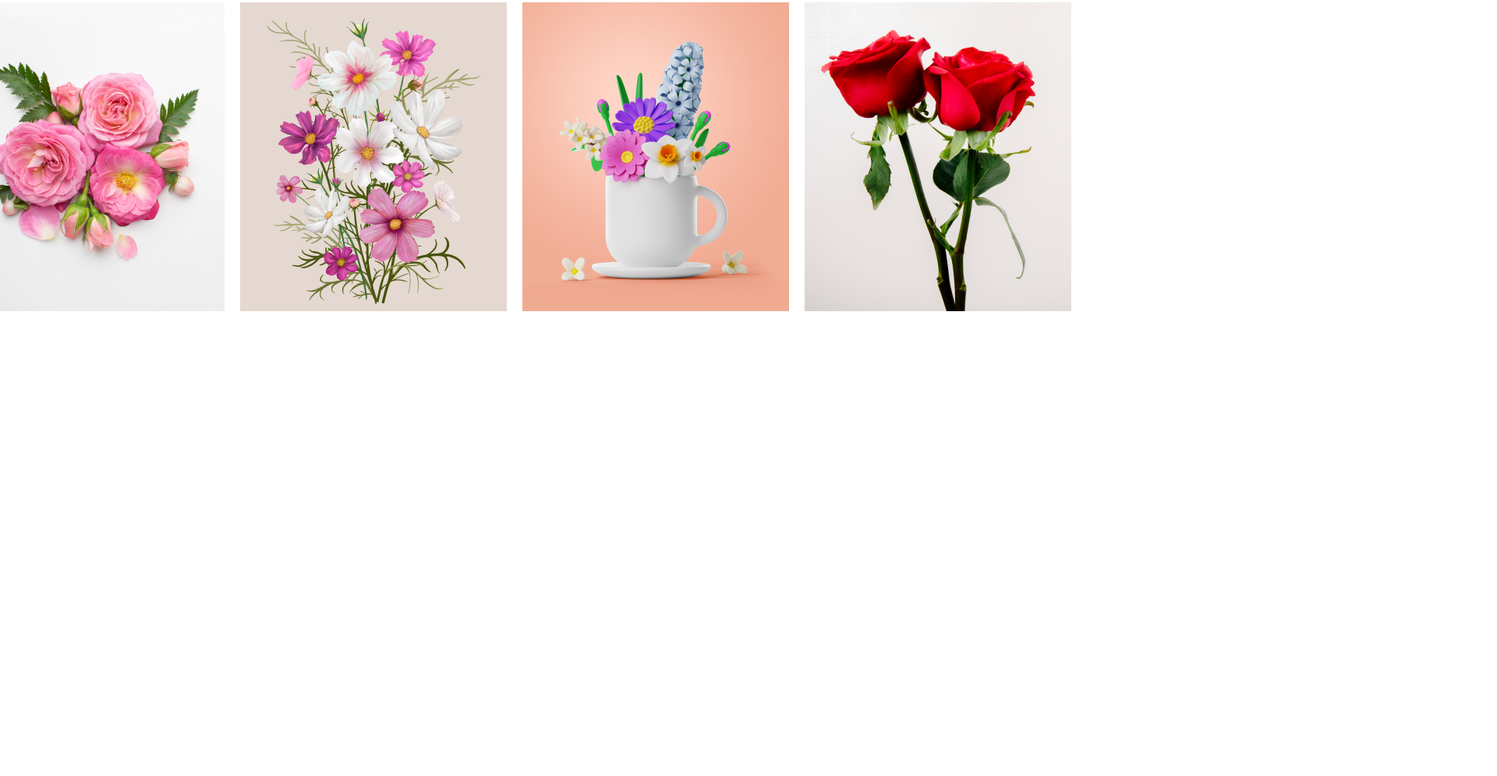
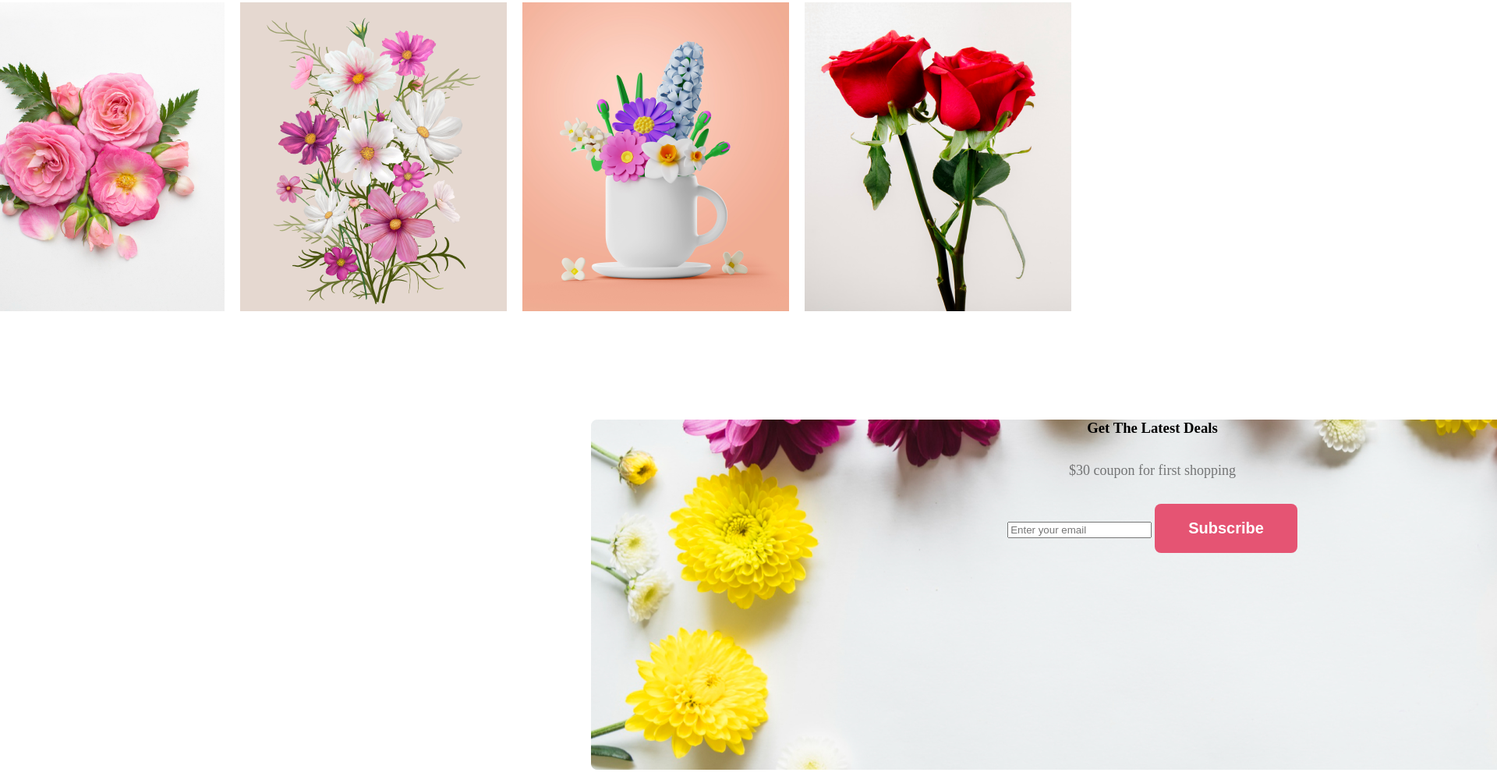
Before and after one commit to sojib550/flower-shop-a, a plain HTML site: page index.html in a window 1280 px wide. Shown: the part 3262-4257 px from the top of the page at 78% size, 1920 px wide, since content can reach past the window. Before the commit the page ends 3681 px from the top, so only its background shows below. Drawn offline with Linux system fonts and the light colour scheme.

Commit message:
complete deal section

```diff
--- a/index.html
+++ b/index.html
@@ -79,6 +79,19 @@
                 </ul>
             </div>
         </section>
+        <section class="dealp">
+            <div class="dealm">
+                <h3 id="dealt class=" dealv">Get The Latest Deals</h3>
+                <p id="dealp" class="dealv" ;>$30 coupon for first shopping</p>
+                <form>
+                <label for="email">
+                    <input type="text" id="email" placeholder="Enter your email">
+                </label>
+                <button >Subscribe</button>
+                </form>
+
+            </div>
+        </section>
     </main>
 </body>
 
--- a/styles/style.css
+++ b/styles/style.css
@@ -160,15 +160,54 @@ nav div {
     font-size: 40px;
     font-weight: 800;
 }
-.instap{
+
+.instap {
     color: rgba(39, 39, 39, 0.60);
-font-size: 18px;
-font-weight: 400;
-line-height: 30px;
+    font-size: 18px;
+    font-weight: 400;
+    line-height: 30px;
 }
-.react{
+
+.react {
     list-style: none;
     display: flex;
     justify-content: center;
     gap: 20px;
 }
+
+.dealm {
+    background-image: url("/Flower\ Asset/Rectangle 9.png");
+    width: 1440px;
+    height: 449px;
+    /* padding: 100px 500px 250px 500px; */
+
+    background-repeat: no-repeat;
+}
+
+.dealp {
+    text-align: center;
+    padding: 100px 500px 0px 750px;
+
+}
+
+.dealt {
+    padding: 100px 500px 250px 500px;
+}
+
+#dealt {
+    color: #272727;
+    text-align: center;
+    font-size: 40px;
+    font-weight: 800;
+}
+
+#dealp {
+    color: rgba(39, 39, 39, 0.60);
+    text-align: center;
+    font-size: 18px;
+    font-weight: 400;
+    line-height: 30px;
+}
+.dealv{
+    padding: 10px 10px;
+}
```
